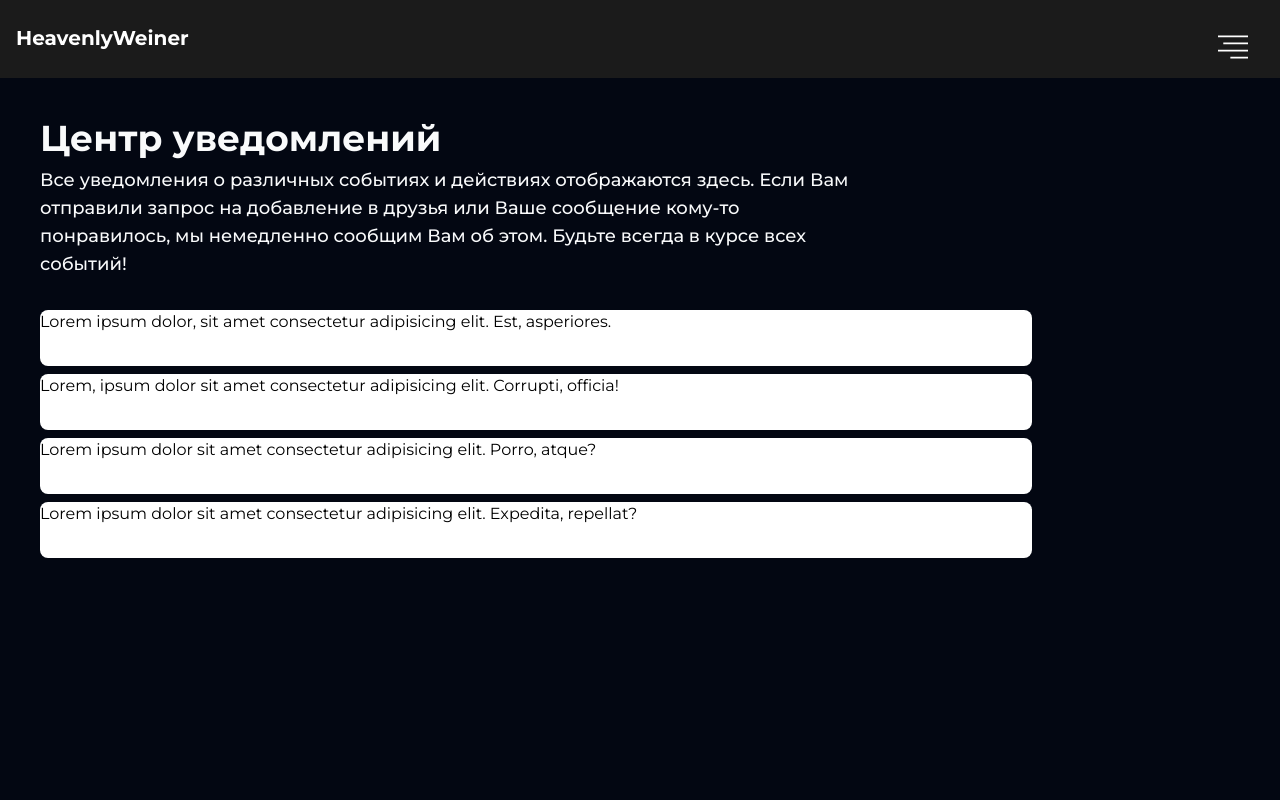
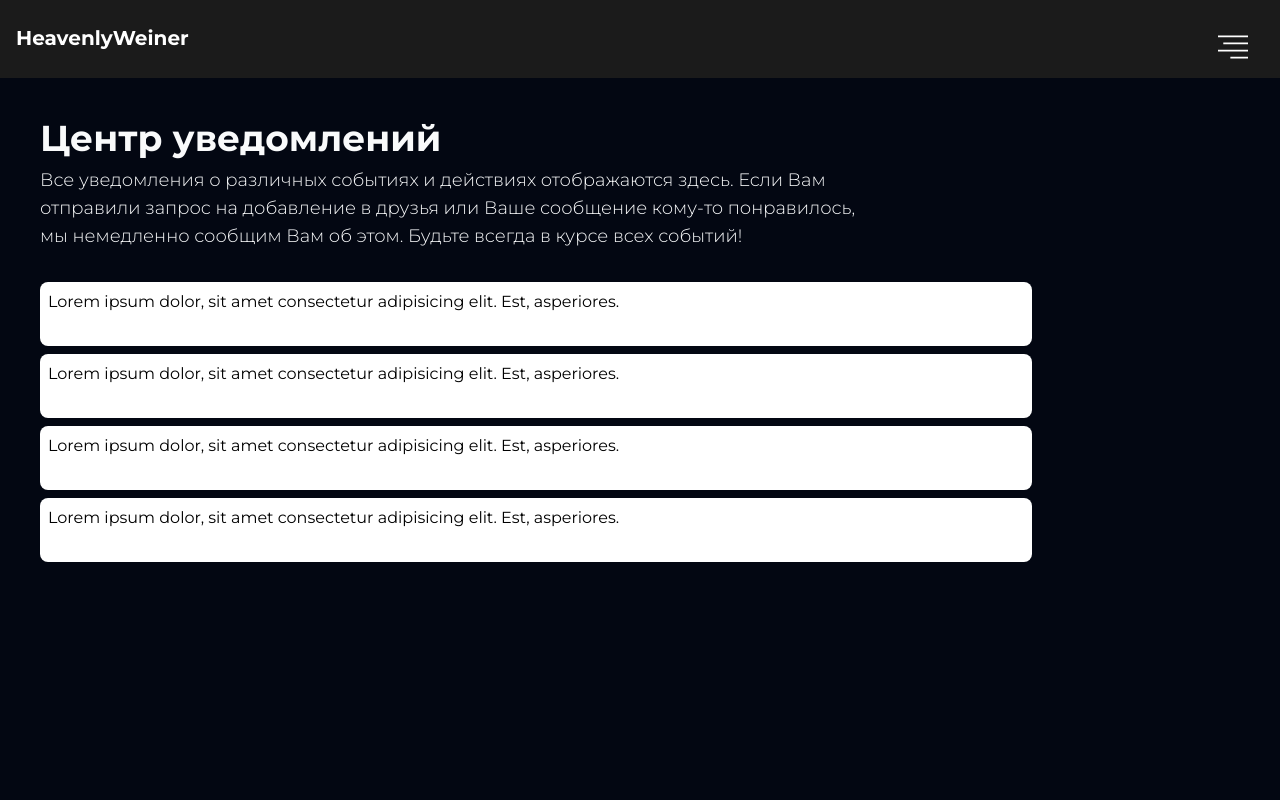
Before and after one commit to Z1ppzy/bigweb, a React (Vite) app: page /notifications in a window 1280 px wide. Shown: the top 800 px of the page. Built offline with nearby package versions, Linux system fonts and the light colour scheme; sample sign-in values are in the browser's storage.

Commit message:
added new logic for AdminDashboard fixed bugs

```diff
--- a/src/Pages/AdminDashboard.tsx
+++ b/src/Pages/AdminDashboard.tsx
@@ -223,10 +223,14 @@ export default function AdminDashBoard() {
                           <SelectValue placeholder='Выбрать' />
                         </SelectTrigger>
                         <SelectContent position='popper'>
-                          <SelectItem value='next'>Next.js</SelectItem>
-                          <SelectItem value='sveltekit'>SvelteKit</SelectItem>
-                          <SelectItem value='astro'>Astro</SelectItem>
-                          <SelectItem value='nuxt'>Nuxt.js</SelectItem>
+                          <SelectItem value='Avenger'>Avenger</SelectItem>
+                          <SelectItem value='Elder'>Elder</SelectItem>
+                          <SelectItem value='Enigma'>Enigma</SelectItem>
+                          <SelectItem value='Phantom'>Phantom</SelectItem>
+                          <SelectItem value='Sponsor'>Sponsor</SelectItem>
+                          <SelectItem value='Arcane'>Arcane</SelectItem>
+                          <SelectItem value='Legend'>Legend</SelectItem>
+                          <SelectItem value='Titan'>Titan</SelectItem>
                         </SelectContent>
                       </Select>
                     </div>
@@ -240,20 +244,6 @@ export default function AdminDashBoard() {
             </Card>
           </div>
         </div>
-        <p className='p-2'>
-          Lorem ipsum, dolor sit amet consectetur adipisicing elit. Pariatur
-          accusamus ea iusto quo quia ipsa doloremque ut suscipit molestiae,
-          expedita voluptate autem, aliquid, veritatis corporis at veniam quos
-          dolorum asperiores dolore? Consectetur id dolorum atque, aperiam
-          provident quos amet neque ad optio corporis est voluptatum
-          perspiciatis sequi? Animi perferendis placeat nobis id aspernatur
-          velit nam earum a magnam, beatae, corrupti doloribus iure! Modi nemo,
-          minus deleniti quia fuga illum cumque et doloremque? Maiores quia
-          eaque omnis, tempore laudantium nesciunt quidem sit placeat culpa
-          tenetur non. Aliquam eaque perferendis doloremque, at quia consequatur
-          mollitia distinctio exercitationem architecto laudantium nobis cumque!
-          Deleniti?
-        </p>
       </div>
     </>
   );
--- a/src/Pages/Home.tsx
+++ b/src/Pages/Home.tsx
@@ -11,6 +11,7 @@ import { FaPeopleGroup } from 'react-icons/fa6';
 import { IoMdSettings } from 'react-icons/io';
 import { Slide, ToastContainer, toast } from 'react-toastify';
 import 'react-toastify/dist/ReactToastify.css';
+import SuggestionBox from '@/components/SuggestionBox';
 
 
 export default function Home() {
@@ -143,6 +144,7 @@ export default function Home() {
           </Accordion>
         </div>
         <ToastContainer />
+        <SuggestionBox />
       </div>
     </>
   );
--- a/src/Pages/Notifications.tsx
+++ b/src/Pages/Notifications.tsx
@@ -1,6 +1,5 @@
 import { useEffect } from 'react';
 import { useNavigate } from 'react-router-dom';
-
 
 export default function Notifications() {
   const navigate = useNavigate();
@@ -13,9 +12,11 @@ export default function Notifications() {
   return (
     <div className='h-screen'>
       <div className='p-4 md:p-10'>
-        <h1 className='md:text-4xl text-2xl font-bold text-center md:text-left'>Центр уведомлений</h1>
+        <h1 className='md:text-4xl text-3xl font-bold text-center md:text-left'>
+          Центр уведомлений
+        </h1>
         <div className='md:pr-96 mt-2'>
-          <p className='text-center md:text-left font-medium text-lg'>
+          <p className='text-center md:text-left font-light text-lg'>
             Все уведомления о различных событиях и действиях отображаются здесь.
             Если Вам отправили запрос на добавление в друзья или Ваше сообщение
             кому-то понравилось, мы немедленно сообщим Вам об этом. Будьте
@@ -23,21 +24,29 @@ export default function Notifications() {
           </p>
         </div>
         <div className='md:pr-52 mt-8'>
-          <div className='bg-white w-full h-14 rounded-lg mt-2 text-black'>
-            Lorem ipsum dolor, sit amet consectetur adipisicing elit. Est,
-            asperiores.
+          <div className='bg-white w-full h-16 rounded-lg mt-2 text-black hover:bg-slate-300 duration-500 cursor-pointer'>
+            <p className='p-2'>
+              Lorem ipsum dolor, sit amet consectetur adipisicing elit. Est,
+              asperiores.
+            </p>
           </div>
-          <div className='bg-white w-full h-14 rounded-lg mt-2 text-black'>
-            Lorem, ipsum dolor sit amet consectetur adipisicing elit. Corrupti,
-            officia!
+          <div className='bg-white w-full h-16 rounded-lg mt-2 text-black hover:bg-slate-300 duration-500 cursor-pointer'>
+            <p className='p-2'>
+              Lorem ipsum dolor, sit amet consectetur adipisicing elit. Est,
+              asperiores.
+            </p>
           </div>
-          <div className='bg-white w-full h-14 rounded-lg mt-2 text-black'>
-            Lorem ipsum dolor sit amet consectetur adipisicing elit. Porro,
-            atque?
+          <div className='bg-white w-full h-16 rounded-lg mt-2 text-black hover:bg-slate-300 duration-500 cursor-pointer'>
+            <p className='p-2'>
+              Lorem ipsum dolor, sit amet consectetur adipisicing elit. Est,
+              asperiores.
+            </p>
           </div>
-          <div className='bg-white w-full h-14 rounded-lg mt-2 text-black'>
-            Lorem ipsum dolor sit amet consectetur adipisicing elit. Expedita,
-            repellat?
+          <div className='bg-white w-full h-16 rounded-lg mt-2 text-black hover:bg-slate-300 duration-500 cursor-pointer'>
+            <p className='p-2'>
+              Lorem ipsum dolor, sit amet consectetur adipisicing elit. Est,
+              asperiores.
+            </p>
           </div>
         </div>
       </div>
--- a/src/Pages/Rewards.tsx
+++ b/src/Pages/Rewards.tsx
@@ -100,7 +100,7 @@ export default function Rewards() {
           <p className='mb-4 font-semibold p-4'>
             Награды были придуманы, чтобы игроки могли получать вознограждение
             за проявление частой активности. Так же чтобы просто мы могли
-            радовать своих игрков приятными бонусами на любимом сервере :)
+            радовать своих игроков приятными бонусами на любимом сервере :)
           </p>
         </div>
       </div>
--- a/src/components/Layout.tsx
+++ b/src/components/Layout.tsx
@@ -1,14 +1,12 @@
 import { Outlet } from 'react-router-dom';
 import Header from './Header';
 import Footer from './Footer';
-import SuggestionBox from './SuggestionBox';
 
 export default function Layout() {
   return (
     <>
       <Header />
       <Outlet />
-      <SuggestionBox />
       <Footer />
     </>
   );
--- a/src/components/LoginButton.tsx
+++ b/src/components/LoginButton.tsx
@@ -1,6 +1,6 @@
 import { Link } from 'react-router-dom';
 import { useState, useEffect } from 'react';
-import { IoNotifications } from "react-icons/io5";
+import { HiMail } from "react-icons/hi";
 import FormVanila from '@/components/FormVanilla';
 
 export default function LoginButton() {
@@ -12,7 +12,7 @@ export default function LoginButton() {
   }, []);
 
   if (isLoggedIn) {
-    return <><Link to='/notifications'><IoNotifications className='text-2xl text-center' /></Link><FormVanila /></>;
+    return <><Link to='/notifications'><HiMail className='text-2xl text-center' /></Link><FormVanila /></>;
   }
   return (
     <Link
```
